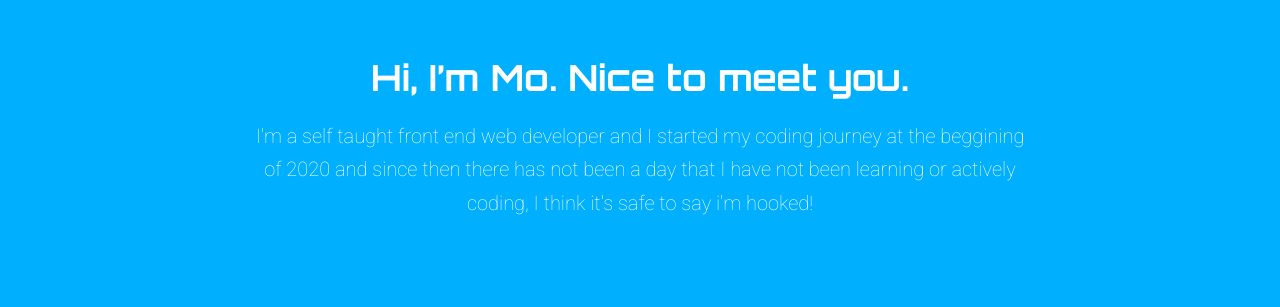
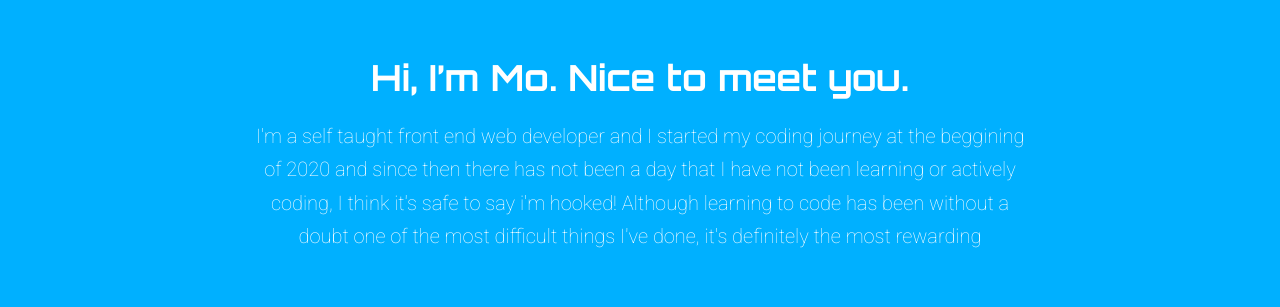
Before and after one commit to mmohamud1/Portfolio-Website, a website: page index.html in a window 1280 px wide. Shown: the part 1160-1467 px from the top of the page. Drawn offline with Linux system fonts and the light colour scheme.

Commit message:
Final Commit

```diff
--- a/index.html
+++ b/index.html
@@ -44,7 +44,7 @@
                 <h2>Hi, I’m Mo. Nice to meet you.</h2>
             </div>
             <div class="about-content">
-                <p>I'm a self taught front end web developer and I started my coding journey at the beggining of 2020 and since then there has not been a day that I have not been learning or actively coding, I think it's safe to say i'm hooked!</p>
+                <p>I'm a self taught front end web developer and I started my coding journey at the beggining of 2020 and since then there has not been a day that I have not been learning or actively coding, I think it's safe to say i'm hooked! Although learning to code has been without a doubt one of the most difficult things I've done, it's definitely the most rewarding</p>
             </div>
         </section>
         <section class="learn">
```
